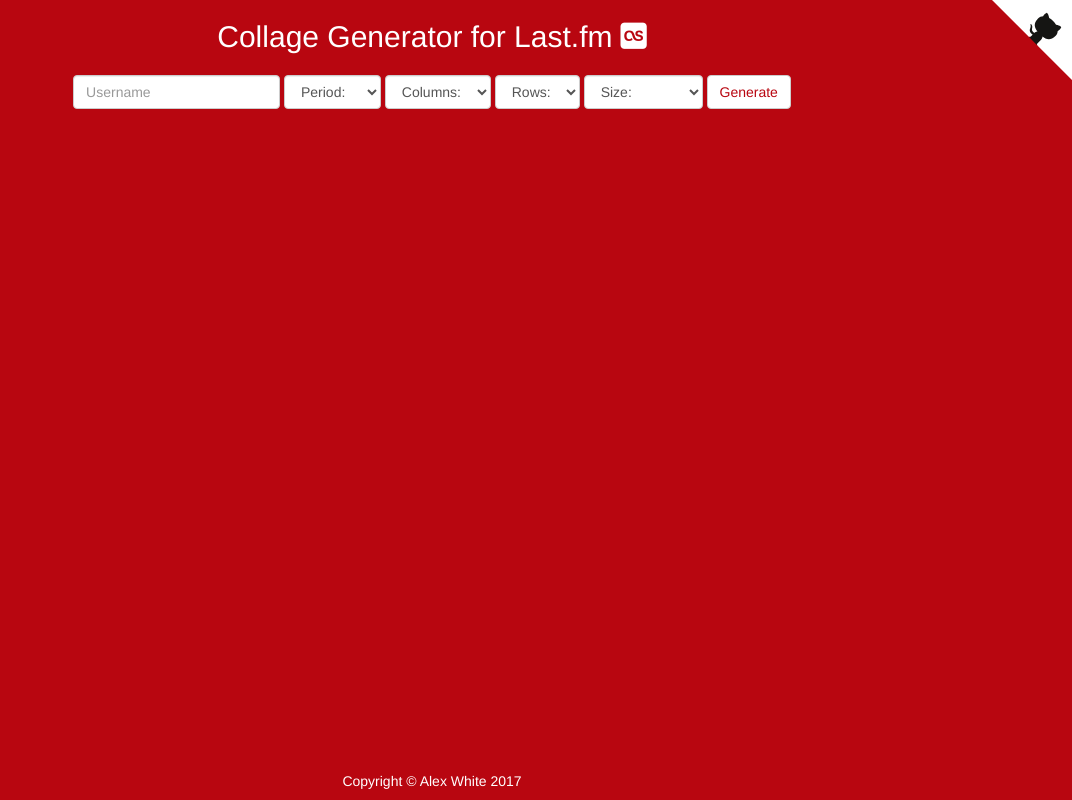
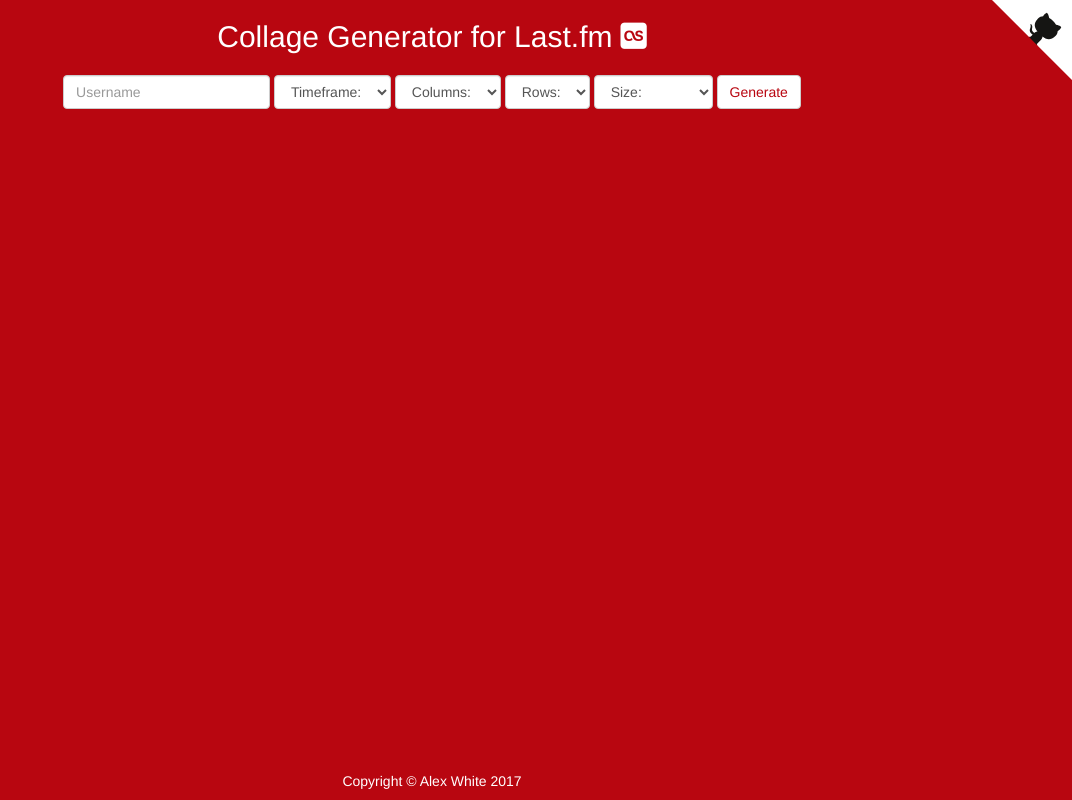
Before and after one commit to awhite/lastfm-collage-generator, a plain HTML site: page index.html in a window 1280 px wide. Shown: the whole page, without its empty margins (208-1280 px from the left). Drawn offline with nearby package versions, Linux system fonts and the light colour scheme.

Commit message:
Fix wording

```diff
--- a/index.html
+++ b/index.html
@@ -60,9 +60,9 @@
 				<input type="text" class="form-control" placeholder="Username" id="username" required/>
 			</div>
 			<div class="form-group">
-				<label class="sr-only" for="duration">Period</label>
+				<label class="sr-only" for="duration">Timeframe</label>
 				<select id="duration" class="form-control">
-					<option selected disabled>Period:</option>
+					<option selected disabled>Timeframe:</option>
 					<option value="overall">Overall</option>
 					<option value="7day">1 week</option>
 					<option value="1month">1 month</option>
```
